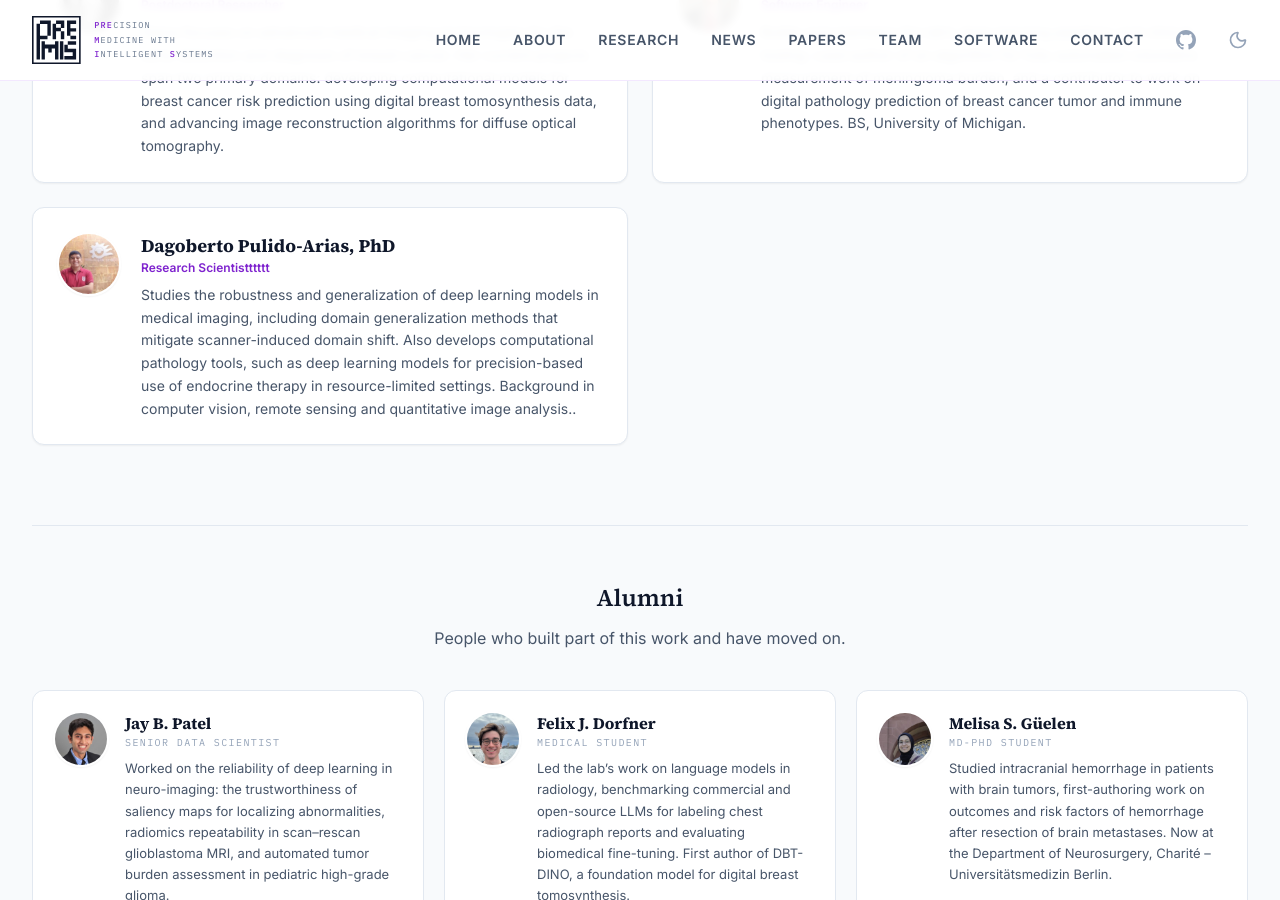
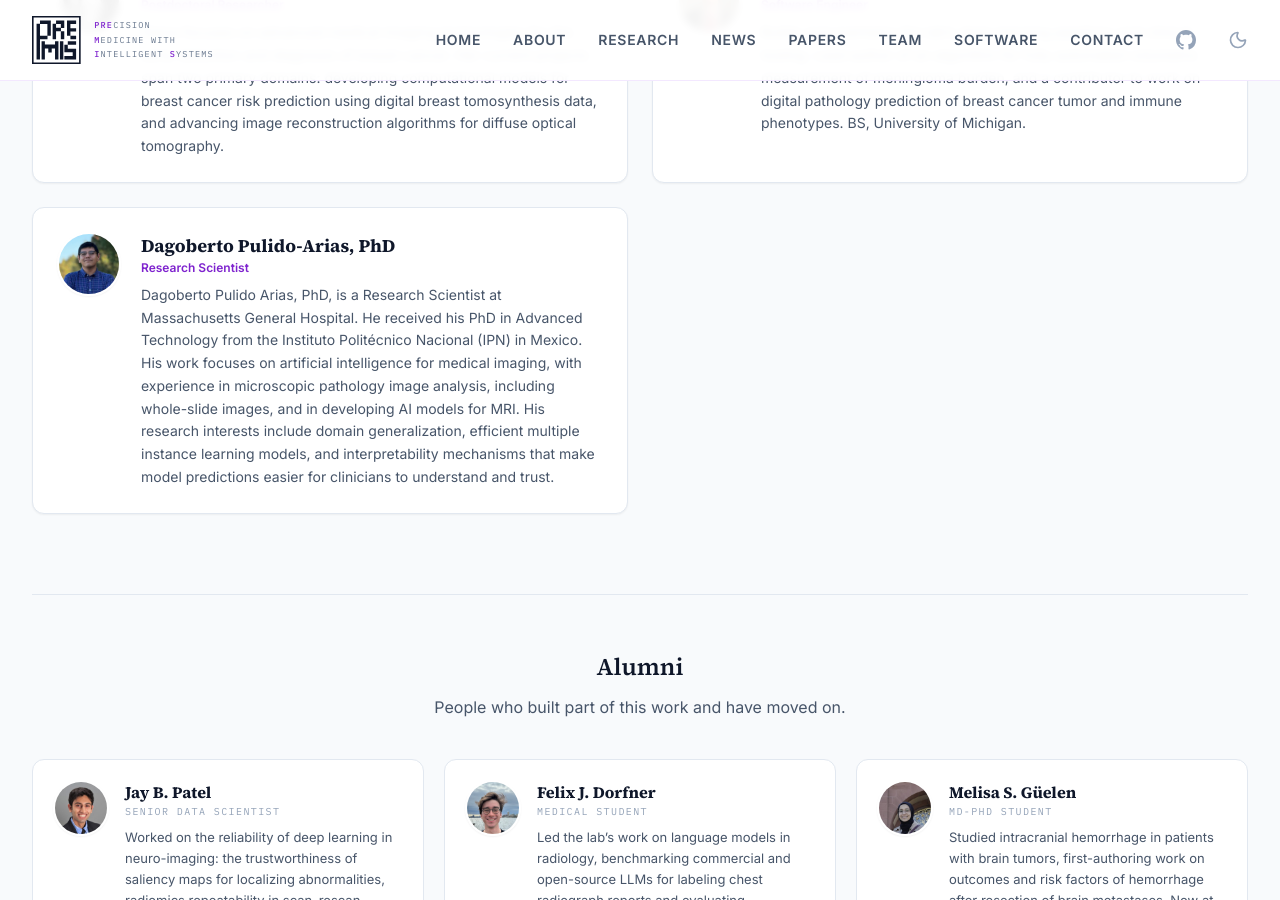
Before and after one commit to PREMIS-Lab/premis-lab.github.io, a Jekyll site: the page built from index.html, in a window 1280 px wide and 900 px high, scrolled down 3737 px. Built offline with Jekyll 4.4.1, drawn with Linux system fonts in a browser that asks for light colours; comment, search, counter and statistics services are not loaded.

Commit message:
Update Dagoberto Pulido-Arias's role, bio and photo

```diff
--- a/_data/team.yml
+++ b/_data/team.yml
@@ -56,14 +56,16 @@ research_team:
       a contributor to work on digital pathology prediction of breast cancer tumor and immune
       phenotypes. BS, University of Michigan.
   - name: Dagoberto Pulido-Arias, PhD
-    photo: /assets/uploads/2026/09/dagoberto-pulido-300x300.jpg
-    role: Research Scientistttttt
+    photo: /assets/uploads/2026/09/dagoberto-pulido-arias-300x300.jpg
+    role: Research Scientist
     bio: >-
-      Studies the robustness and generalization of deep learning models in medical imaging,
-      including domain generalization methods that mitigate scanner-induced domain shift.
-      Also develops computational pathology tools, such as deep learning models for precision-based
-      use of endocrine therapy in resource-limited settings. Background in computer vision,
-      remote sensing and quantitative image analysis..
+      Dagoberto Pulido Arias, PhD, is a Research Scientist at Massachusetts General Hospital.
+      He received his PhD in Advanced Technology from the Instituto Politécnico Nacional (IPN)
+      in Mexico. His work focuses on artificial intelligence for medical imaging, with experience
+      in microscopic pathology image analysis, including whole-slide images, and in developing
+      AI models for MRI. His research interests include domain generalization, efficient multiple
+      instance learning models, and interpretability mechanisms that make model predictions
+      easier for clinicians to understand and trust.
 alumni:
   title: Alumni
   intro: People who built part of this work and have moved on.
```
Also changed, not shown: assets/uploads/2026/09/dagoberto-pulido-300x300.jpg (deleted), assets/uploads/2026/09/dagoberto-pulido-arias-300x300.jpg (added).
